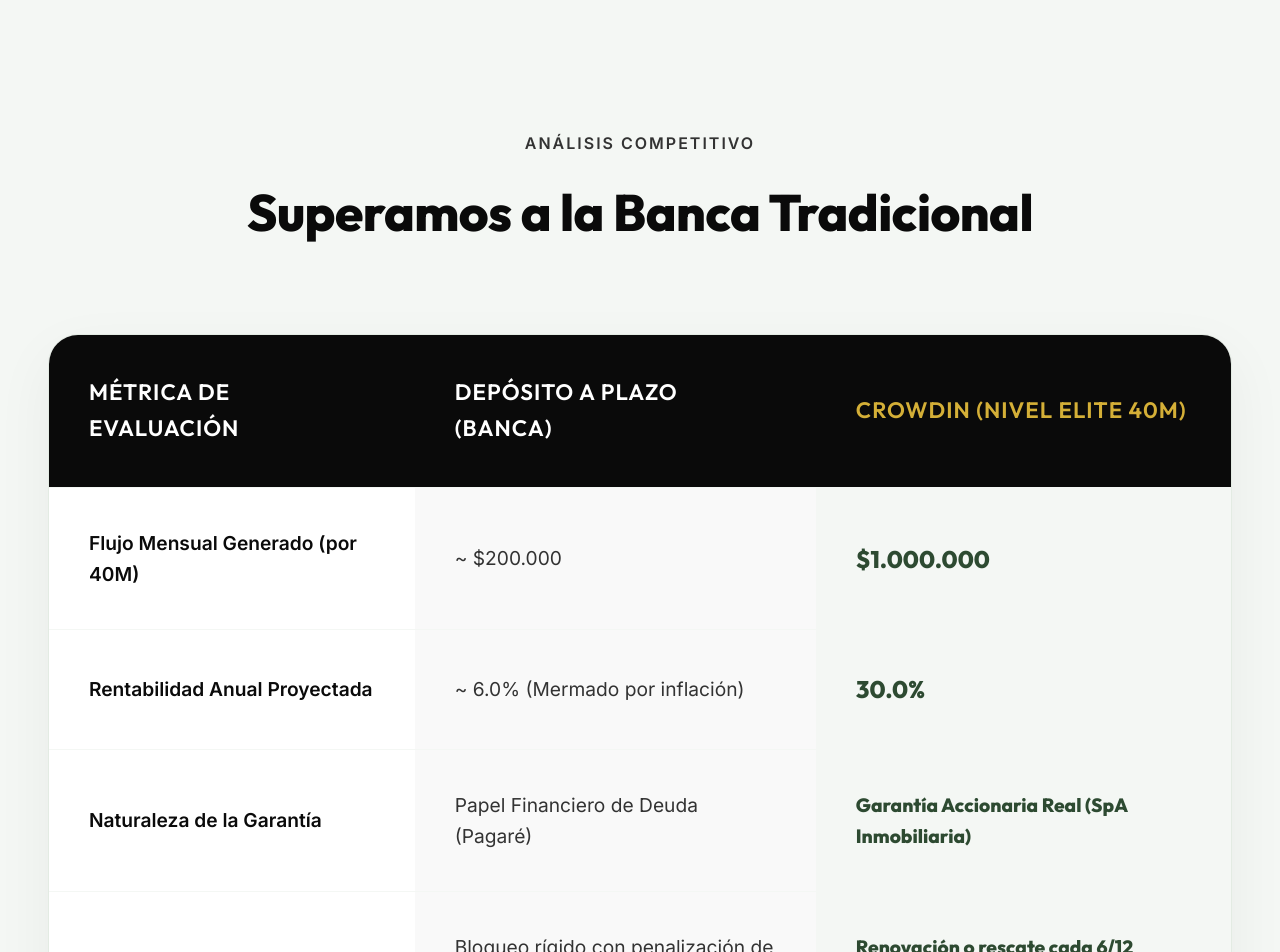
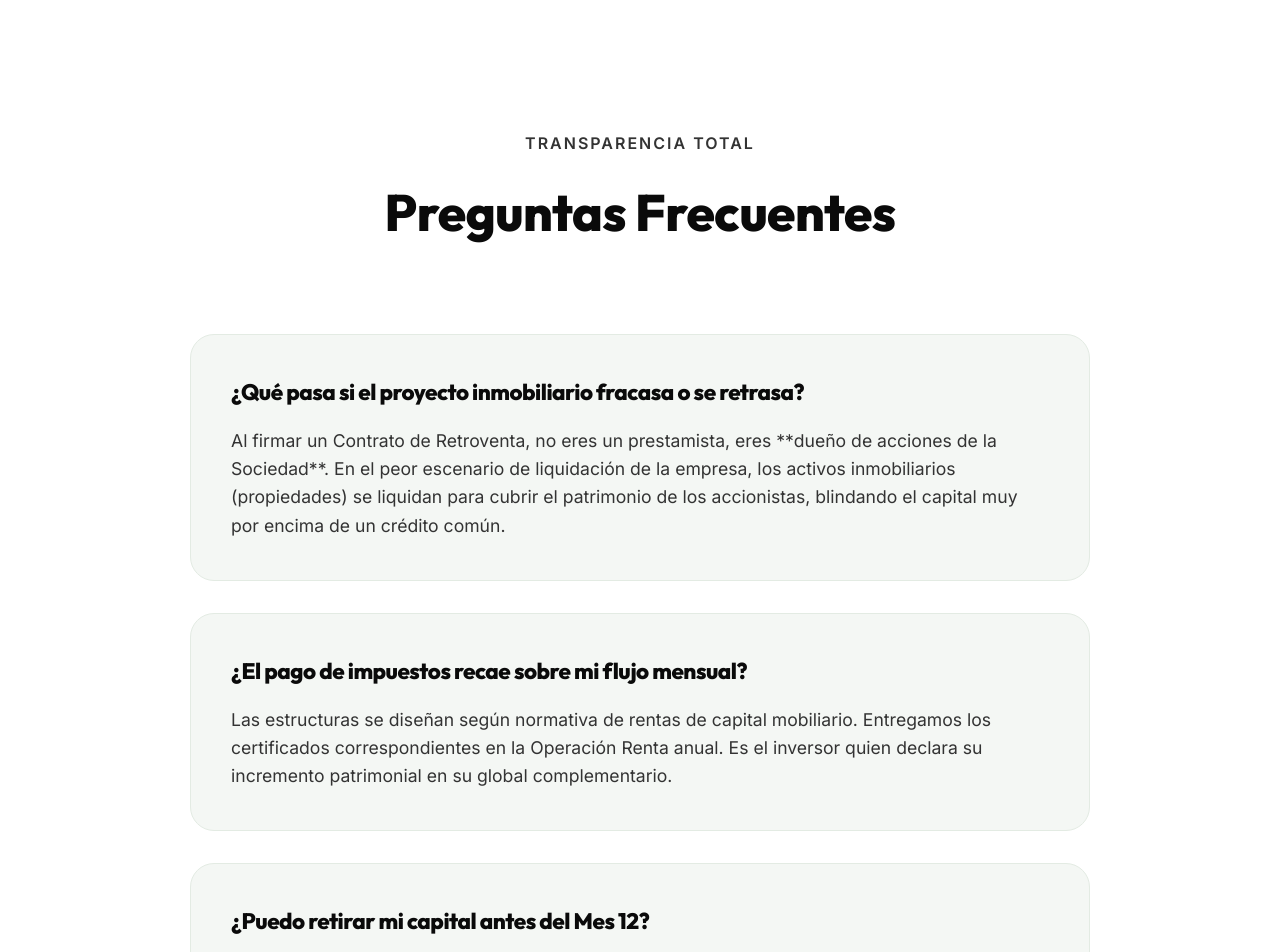
Before and after one commit to Rentapro/CrowdIn, a React (Vite) app: page / in a window 1280 px wide. Shown: the part 5240-6192 px from the top of the page. Built offline with nearby package versions, Linux system fonts and the light colour scheme.

Commit message:
feat: integra redireccionamiento dinamico a WhatsApp Business API y anade seccion FAQ

```diff
--- a/src/App.jsx
+++ b/src/App.jsx
@@ -4,6 +4,9 @@
 function App() {
   const tierValues = [1000000, 5000000, 10000000, 20000000, 40000000, 100000000];
   const [sliderIndex, setSliderIndex] = useState(4); // Start at 40M Elite
+
+  // TODO: Reemplaza este número cuando compres el Chip nuevo. (Formato: código de país + número, sin el '+')
+  const WHATSAPP_NUMBER = "56900000000";
 
   const investment = tierValues[sliderIndex];
 
@@ -25,6 +28,12 @@
     return new Intl.NumberFormat('es-CL', { style: 'currency', currency: 'CLP', maximumFractionDigits: 0 }).format(val);
   };
 
+  const handleWhatsAppRedirect = () => {
+    const message = `Hola equipo CrowdIn.\nQuiero estructurar un ticket de inversión por *${formatCurrency(investment)}* (Tramo ${currentTier.name}).\nEntiendo que el flujo mensual de intereses será de *${formatCurrency(monthlyPayment)}*.\n\nSolicito información sobre los proyectos actuales y el borrador del Pacto de Retroventa.`;
+    const encodedMessage = encodeURIComponent(message);
+    window.open(`https://wa.me/${WHATSAPP_NUMBER}?text=${encodedMessage}`, '_blank');
+  };
+
   return (
     <>
       <nav className="navbar">
@@ -35,7 +44,7 @@
         <div style={{ display: 'flex', gap: '2rem', alignItems: 'center' }}>
           <a href="#como-funciona" style={{ textDecoration: 'none', color: 'var(--charcoal)', fontWeight: 600, display: window.innerWidth > 768 ? 'block' : 'none' }}>Cómo Funciona</a>
           <a href="#calculadora" style={{ textDecoration: 'none', color: 'var(--charcoal)', fontWeight: 600, display: window.innerWidth > 768 ? 'block' : 'none' }}>Simulador</a>
-          <button className="btn btn-primary" style={{ padding: '0.8rem 2.5rem' }}>Portal Inversor</button>
+          <button onClick={handleWhatsAppRedirect} className="btn btn-primary" style={{ padding: '0.8rem 2.5rem' }}>Portal Inversor</button>
         </div>
       </nav>
 
@@ -270,9 +279,34 @@
               <span className="result-val" style={{ color: 'var(--sage-500)', fontSize: '3rem' }}>{formatCurrency(totalReturn)}</span>
             </div>
 
-            <button className="btn btn-primary" style={{ width: '100%', marginTop: '3rem', fontSize: '1.3rem', padding: '1.5rem' }}>
+            <button onClick={handleWhatsAppRedirect} className="btn btn-primary" style={{ width: '100%', marginTop: '3rem', fontSize: '1.3rem', padding: '1.5rem' }}>
               Iniciar Estructuración Legal
             </button>
+          </div>
+        </div>
+      </section>
+
+      {/* FAQ SECTION */}
+      <section className="section bg-white">
+        <div className="container">
+          <div style={{ textAlign: 'center', marginBottom: '5rem' }}>
+            <span style={{ color: 'var(--charcoal-mid)', fontWeight: 800, textTransform: 'uppercase', letterSpacing: '2px', fontSize: '1rem' }}>Transparencia Total</span>
+            <h2 style={{ fontSize: 'clamp(2.5rem, 4vw, 4rem)', marginTop: '1rem', color: 'var(--charcoal)' }}>Preguntas Frecuentes</h2>
+          </div>
+
+          <div style={{ maxWidth: '900px', margin: '0 auto', display: 'flex', flexDirection: 'column', gap: '2rem' }}>
+            <div style={{ background: 'var(--sage-50)', padding: '2.5rem', borderRadius: '24px', border: '1px solid var(--sage-100)' }}>
+              <h3 style={{ fontSize: '1.4rem', color: 'var(--charcoal)', marginBottom: '1rem' }}>¿Qué pasa si el proyecto inmobiliario fracasa o se retrasa?</h3>
+              <p style={{ color: 'var(--charcoal-mid)', fontSize: '1.1rem', lineHeight: 1.6 }}>Al firmar un Contrato de Retroventa, no eres un prestamista, eres **dueño de acciones de la Sociedad**. En el peor escenario de liquidación de la empresa, los activos inmobiliarios (propiedades) se liquidan para cubrir el patrimonio de los accionistas, blindando el capital muy por encima de un crédito común.</p>
+            </div>
+            <div style={{ background: 'var(--sage-50)', padding: '2.5rem', borderRadius: '24px', border: '1px solid var(--sage-100)' }}>
+              <h3 style={{ fontSize: '1.4rem', color: 'var(--charcoal)', marginBottom: '1rem' }}>¿El pago de impuestos recae sobre mi flujo mensual?</h3>
+              <p style={{ color: 'var(--charcoal-mid)', fontSize: '1.1rem', lineHeight: 1.6 }}>Las estructuras se diseñan según normativa de rentas de capital mobiliario. Entregamos los certificados correspondientes en la Operación Renta anual. Es el inversor quien declara su incremento patrimonial en su global complementario.</p>
+            </div>
+            <div style={{ background: 'var(--sage-50)', padding: '2.5rem', borderRadius: '24px', border: '1px solid var(--sage-100)' }}>
+              <h3 style={{ fontSize: '1.4rem', color: 'var(--charcoal)', marginBottom: '1rem' }}>¿Puedo retirar mi capital antes del Mes 12?</h3>
+              <p style={{ color: 'var(--charcoal-mid)', fontSize: '1.1rem', lineHeight: 1.6 }}>El ciclo mínimo de bloqueo son 12 meses, ya que los fondos se materializan en hormigón y proyectos reales de flipping. La ventana de rescate se abre exclusivamente al cumplir el ciclo anual, donde puedes solicitar el pago Bullet o renovar.</p>
+            </div>
           </div>
         </div>
       </section>
```
Also changed, not shown: 1 other file (tests, documents, lock files or other folders).
